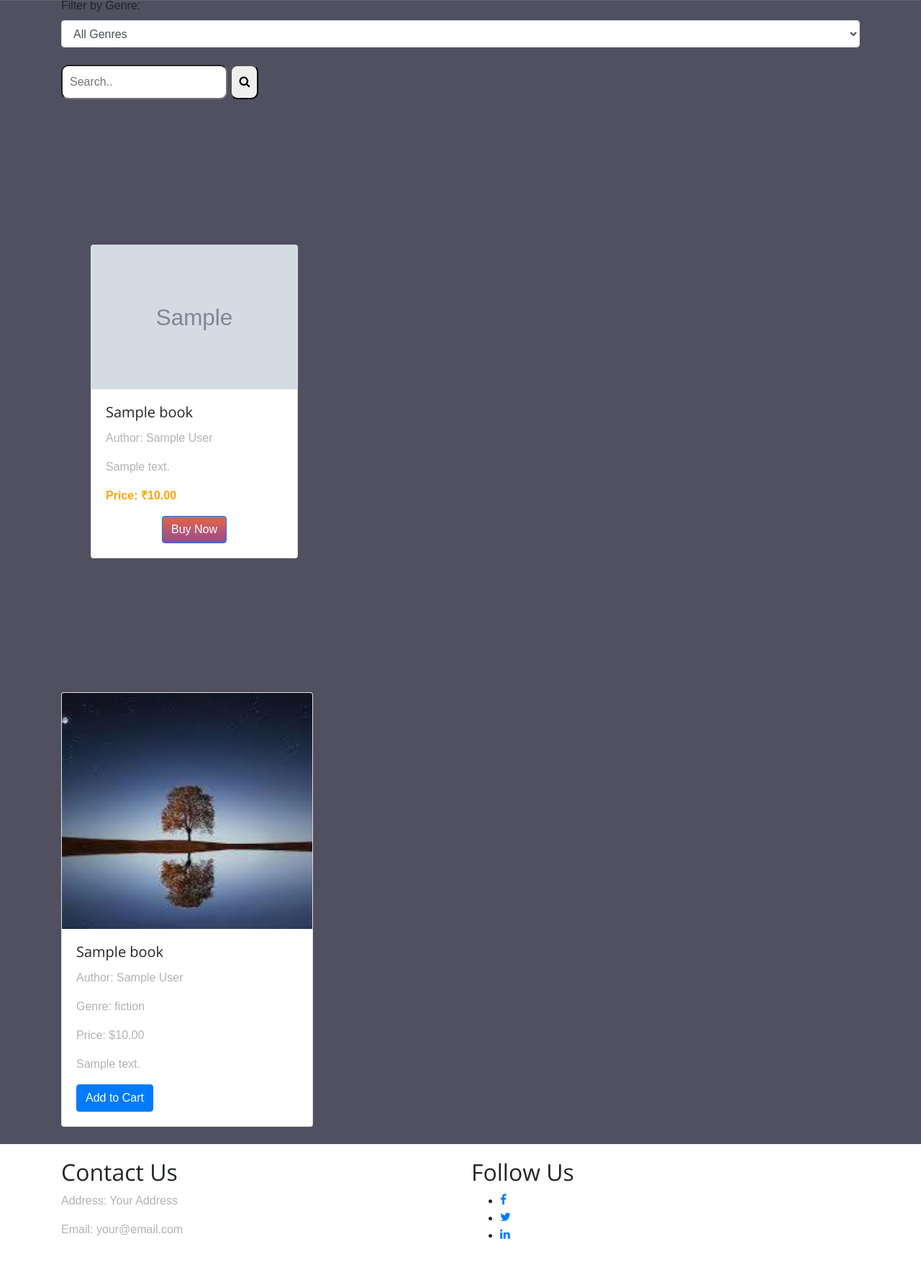
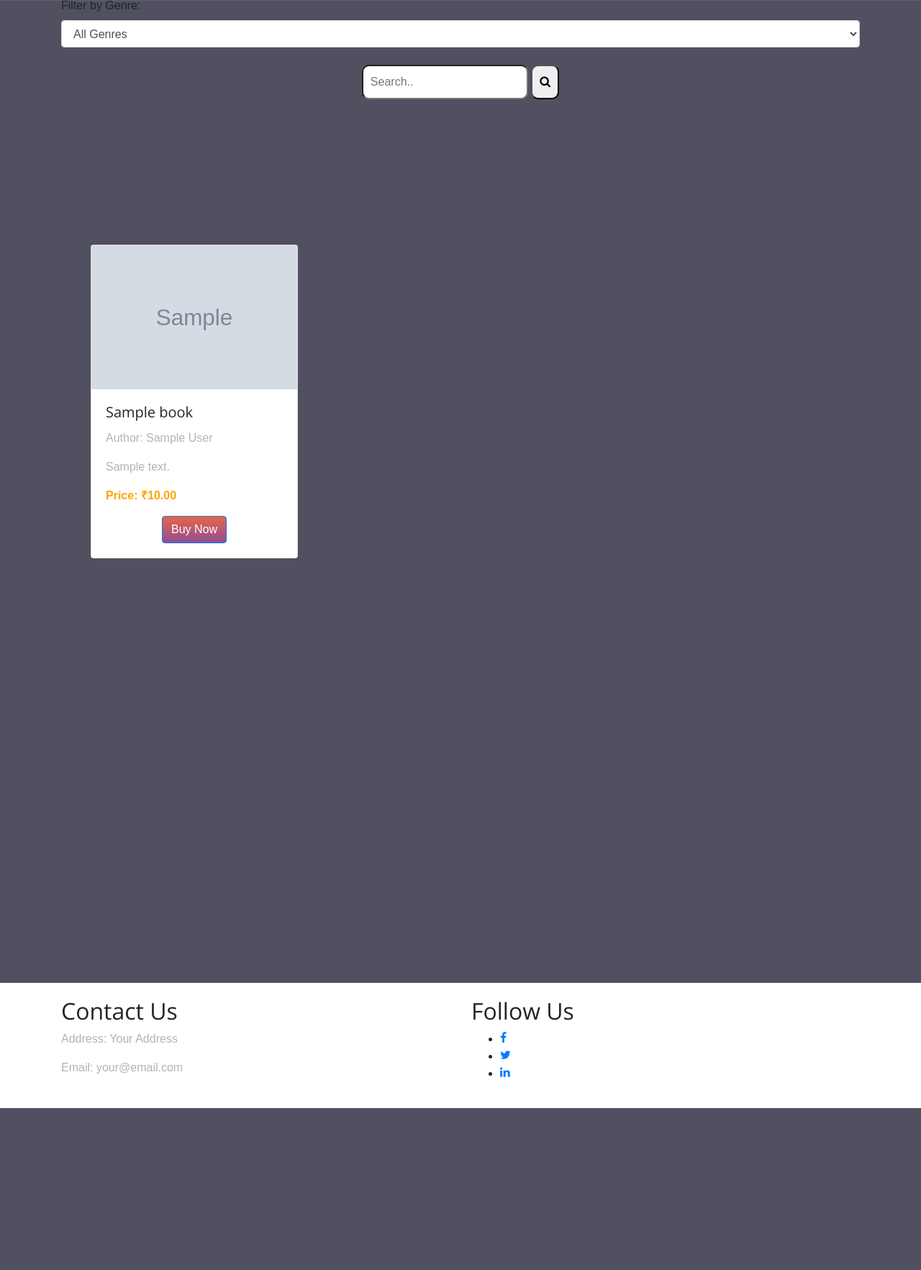
Before and after one commit to iamisha/Online-Bookstore, a Django app: template bookstore/templates/home.html in a window 1280 px wide. Shown: the part 60-1825 px from the top of the page at 72% size. After the commit the page ends 1600 px from the top, so only its background shows below. Run offline with Django 5.2, Linux system fonts and the light colour scheme; the template is opened without the code that fills it: values that come from a table or form of the project are taken from there, others are empty; tables that the repository leaves empty hold one stand-in row (values such as "Sample post"); grey boxes marked "Sample" are stand-in pictures; some libraries are stand-ins or nearby versions; some web fonts are replaced.

Commit message:
Add search functionality to home page

```diff
--- a/bookstore/templates/home.html
+++ b/bookstore/templates/home.html
@@ -106,12 +106,17 @@ body {
         </div>
     </div>
 
+    <center>
+    <form action="" method="POST">
+          {% csrf_token %}
 
-    <form action="">
         <input type="text" placeholder="Search.." name="search" style="margin:auto; max-width: 350px; padding: 10px; border-radius: 10px;">
         <button type="submit" style="padding: 10px;border-radius: 10px;"><i class="fa fa-search"></i></button>
       </form>
       <br>
+    </center>
+
+
 
     <div class="container-fluid p-0 m-0
                 align-items-center
@@ -120,13 +125,15 @@ body {
 
         <!-- Row for the card-->
         <div class="row w-100 p-0 w-0">
-            {% for book in book %}
+          {% if result %}
+            {% for book in result %}
             <!-- Another column for card -->
             <div class="col-lg-4 mb-2">
                 <div class="card  mx-auto" style="width:18rem;">
+                  <a href="" data-toggle="modal" data-target="#exampleModalLong" >
                     <img class="card-img-top" src="{{book.cover_image.url}}"
                             alt="Card image cap" width="100px" height="200px">
-
+                    </a>
                     <div class="card-body">
                         <h5 class="card-title">
                             {{ book.title }}
@@ -151,26 +158,78 @@ body {
                 </div>
             </div>
             {% endfor %}
+
+            {% else %}
+
+            <!-- <center><h1>No Data Found!</h1></center> -->
+            {% for book in book %}
+            <!-- Another column for card -->
+            <div class="col-lg-4 mb-2">
+                <div class="card  mx-auto" style="width:18rem;">
+                  <a href="" data-toggle="modal" data-target="#exampleModalLong"class="building-link"data-name="{{ book.title}}" data-description="{{ book.description}}">
+                    <img class="card-img-top" src="{{book.cover_image.url}}"
+                            alt="Card image cap" width="100px" height="200px">
+                  </a>
+                    <div class="card-body">
+                        <h5 class="card-title">
+                            {{ book.title }}
+                        </h5>
+
+                        <p class="card-text">Author: {{ book.author }}</p>
+
+                        <p class="card-text">
+                            {{ book.description }}
+                        </p>
+
+                        <p class="card-text" style="color: orange; font-weight: bold;">
+                            Price: &#8377;{{ book.price }}
+                        </p>
+
+                   <center>
+
+                        <a href="#" class="btn btn-primary" style="    background: linear-gradient(#e96443, #904e95);">Buy Now</a>
+
+                    </center>
+                    </div>
+                </div>
+            </div>
+            {% endfor %}
+
+
+            {% endif %}
         </div>
     </div>
+</div>
 
-    <!-- Book Listing Section -->
-    <div class="row">
-        {% for book in books %}
-        <div class="col-md-4 mb-4">
-            <div class="card">
-                <img src="{% static 'download.jpeg'%}" class="card-img-top" alt="{{ book.title }}">
-                <div class="card-body">
-                    <h5 class="card-title">{{ book.title }}</h5>
-                    <p class="card-text">Author: {{ book.author }}</p>
-                    <p class="card-text">Genre: {{ book.genre }}</p>
-                    <p class="card-text">Price: ${{ book.price }}</p>
-                    <p class="card-text">{{ book.description }}</p>
-                    <a href="#" class="btn btn-primary">Add to Cart</a>
-                </div>
-            </div>
-        </div>
-        {% endfor %}
+<!-- Modal -->
+<div class="modal fade" id="exampleModalLong" tabindex="-1" role="dialog" aria-labelledby="exampleModalLongTitle" aria-hidden="true">
+  <div class="modal-dialog" role="document">
+    <div class="modal-content">
+      <div class="modal-header">
+        <h5 class="modal-title" id="building-name"></h5>
+        <button type="button" class="close" data-dismiss="modal" aria-label="Close">
+          <span aria-hidden="true">&times;</span>
+        </button>
+      </div>
+      <div class="modal-body" id="building-description">
+
+      </div>
+      <div class="modal-footer">
+        <button type="button" class="btn btn-secondary" data-dismiss="modal">Close</button>
+        <button type="button" class="btn btn-primary">Save changes</button>
+      </div>
     </div>
+  </div>
 </div>
+
+<!-- When a link is clicked, grab all the data values and pop them inro the modal -->
+<script src="https://ajax.googleapis.com/ajax/libs/jquery/3.7.1/jquery.min.js"></script>
+<script>
+  $('.building-link').click(function(){
+      $('#building-name').html($(this).data('name'));
+      $('#building-description').html($(this).data('description'));
+      // $('#building-img').src($(this).data('img'));
+  });
+  </script>
+
 {% endblock %}
```
Also changed, not shown: bookstore/views.py (+14 -1 lines), popmeneuref/index.html (added, +43 -0 lines).
